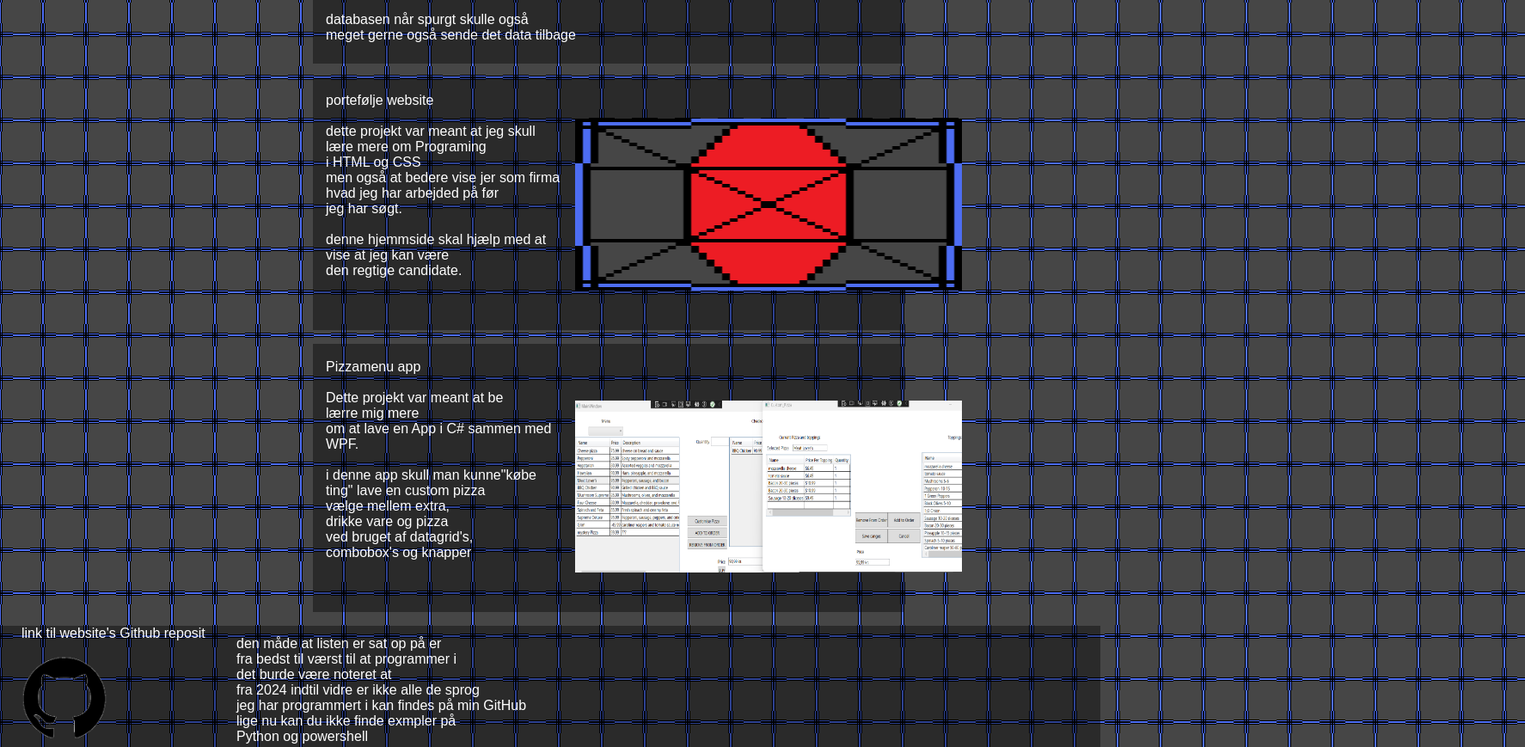
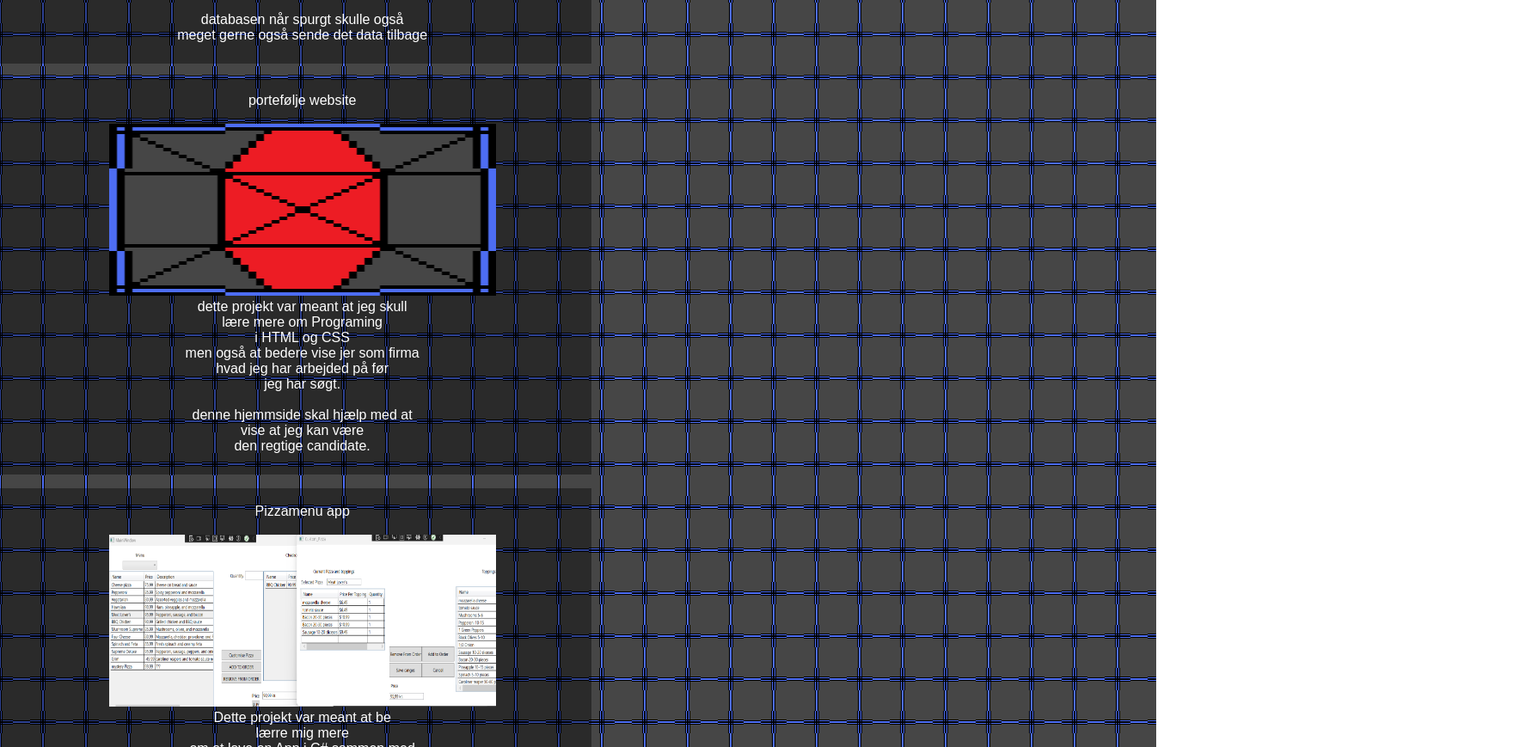
Before and after one commit to RLGPH/my-first-static-web-app, a website: page src/index.html in a window 1280 px wide. Shown: the part 1060-1929 px from the top of the page at 86% size, 1774 px wide, since content can reach past the window. Drawn offline with Linux system fonts and the light colour scheme.

Commit message:
some visual over haule to make different screen sizes see the same thing

```diff
--- a/src/index.html
+++ b/src/index.html
@@ -53,6 +53,7 @@
 <!--style="margin-right: 655px;margin-left: 290px;margin-top:-200px;-->
       <p style="color: rgb(255, 255, 255); padding-left: 15px">
         <br>portefølje website<br><br>
+        <img src="images/Favicon web.png"width="450" height="200"><br>
         dette projekt var meant at jeg skull<br>
         lære mere om Programing<br>
         i HTML og CSS<br>
@@ -62,12 +63,12 @@
         denne hjemmside skal hjælp med at<br>
         vise at jeg kan være<br>
         den regtige candidate.
-        <img src="images/Favicon web.png" style="margin-right: 655px;margin-left: 290px;margin-top:-240px;"width="450" height="200"><br>
         <br>
       </p>
 
       <p style="color: rgb(255, 255, 255); padding-left: 15px;">
         <br>Pizzamenu app<br><br>
+        <img src="images/Pizza to custom.png" width="450" height="200"><br>
         Dette projekt var meant at be<br>
         lærre mig mere<br>
         om at lave en App i C# sammen med<br>
@@ -78,7 +79,6 @@
         drikke vare og pizza<br>
         ved bruget af datagrid's,<br>
         combobox's og knapper<br>
-        <img src="images/Pizza to custom.png" style="margin-right: 655px;margin-left: 290px;margin-top:-220px;" width="450" height="200"><br>
         <br>
       </p>
     </textofprojects>
--- a/src/styles.css
+++ b/src/styles.css
@@ -25,8 +25,9 @@ main > h1 {
 textofprojects > p{
   background-color: rgba(0, 0, 0, 0.40);
   width: 52.6%;
-  margin-left: 364px;
+  align-self: center;
   padding-bottom: 24px;
+  text-align: center;
 }
 
 maintext > p{
```
